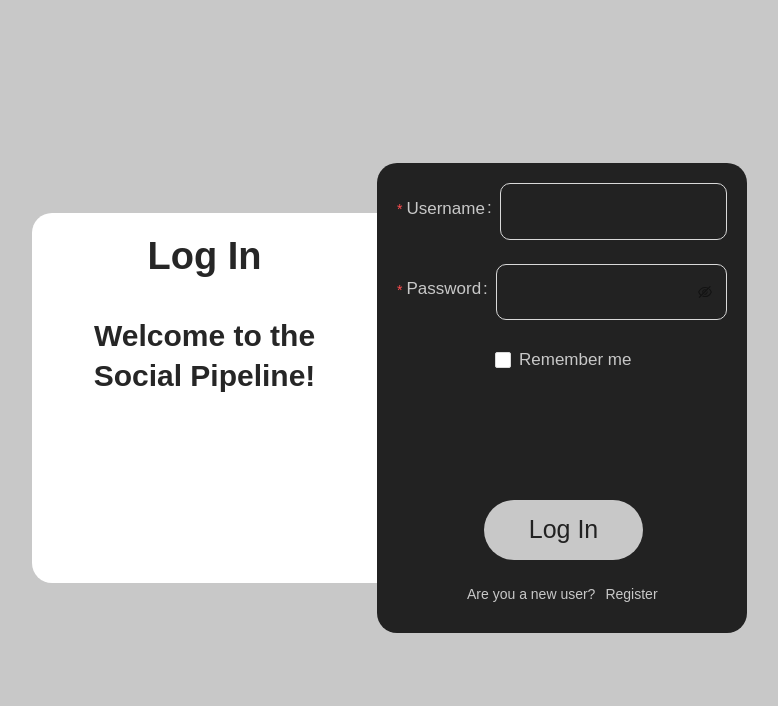
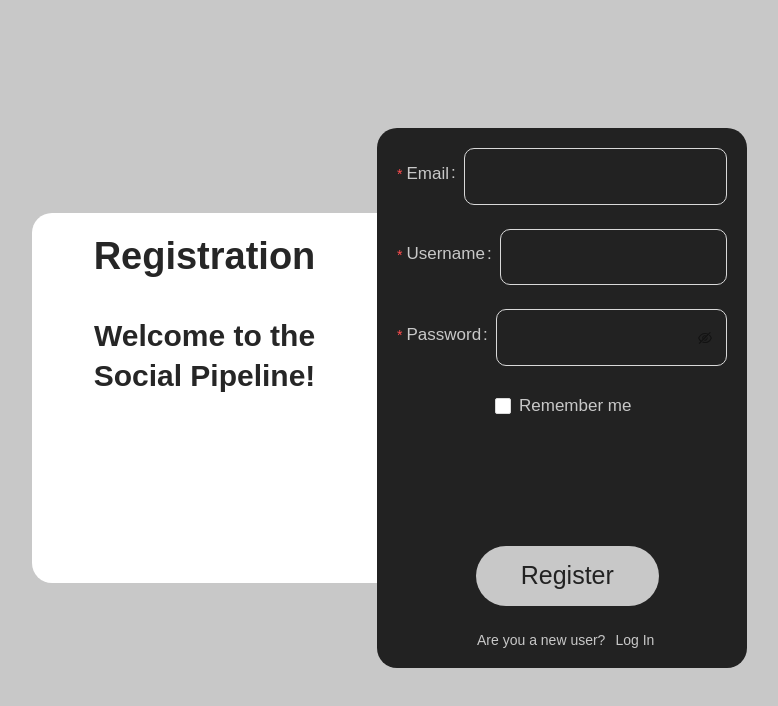
Before and after one commit to NKolosov097/Social-Pipeline, a React (Create React App) app: page / in a window 1280 px wide. Shown: the top 706 px of the page, without its empty margins (253-1031 px from the left). Built offline with nearby package versions, Linux system fonts and the light colour scheme.

Commit message:
#3 init: form registration

```diff
--- a/src/App.jsx
+++ b/src/App.jsx
@@ -6,6 +6,7 @@ import './index.css';
 import Login from './components/authentication/login/Login.js';
 import Registration from './components/authentication/registration/Registration.js';
 import Login2 from './components/authentication/Login2.jsx';
+import Registration2 from './components/authentication/Registration2.jsx';
 
 const Wrapper = styled.section`
   display: flex;
@@ -19,9 +20,10 @@ const Wrapper = styled.section`
 function App() {
   return (
     <Wrapper>
-      <Login2></Login2>
-      {/* <Login></Login>
-      <Registration></Registration> */}
+      {/* <Login2></Login2> */}
+      <Registration2></Registration2>
+      {/* <Login></Login>*/}
+      {/* <Registration></Registration> */}
     </Wrapper>
   );
 }
--- a/src/components/authentication/Css.module.css
+++ b/src/components/authentication/Css.module.css
@@ -73,6 +73,19 @@ button {
     border-radius: 20px;
   }
 
+  .form__aut__regist {
+    position: absolute;
+    z-index: 1000;
+    width: 370px;
+    height: 540px;
+    padding: 20px;
+
+    left: calc(50% + 20px);
+
+    background: #222 !important;
+    border-radius: 20px;
+  }
+
   .form__input {
     padding: 14px;
     background: transparent !important;
@@ -94,6 +107,18 @@ button {
 
     transition: all 300ms ease !important;
   }
+
+  .authentication__submit__regist {
+    left: -45px;
+    color: #222;
+    padding: 10px 45px 50px;
+    display: block;
+    cursor: pointer;
+    font-size: 25px;
+    border-radius: 50px !important;
+
+    transition: all 300ms ease !important;
+    }
 
   .authentication__submit:hover {
     color: #000 !important;
@@ -119,6 +144,19 @@ button {
     text-shadow: none !important;
     margin: 5px 10px;
     left: 60px;
+
+    bottom: -140px !important;
+  }
+
+  .field__register__regist {
+    position: absolute;
+    text-decoration: none;
+    color: rgb(200, 200, 200) !important;
+    background: transparent !important;
+    border: none !important;
+    text-shadow: none !important;
+    margin: 5px 10px;
+    left: 70px;
 
     bottom: -140px !important;
   }
--- /dev/null
+++ b/src/components/authentication/Registration2.jsx
@@ -0,0 +1,146 @@
+import React from 'react';
+import 'antd/dist/antd.css';
+import styles from './Css.module.css';
+import styled from 'styled-components';
+import { Form, Col, Row, Input, Button as ButtonLib, Checkbox } from 'antd';
+import { Typography } from 'antd';
+
+const { Title, Paragraph, Text } = Typography;
+const Button = styled(ButtonLib)`
+  bottom: -100px;
+  color: #222;
+  background: rgb(200, 200, 200);
+  border-radius: 10px;
+  border: rgb(200, 200, 200);
+
+  text-shadow: 0px 15px 5px rgba(0, 0, 0, 0.1), 10px 20px 5px rgba(0, 0, 0, 0.05),
+    -10px 20px 5px rgba(0, 0, 0, 0.05);
+`;
+
+const App = (props) => {
+  const onFinish = (values) => {
+    console.log('Success:', values);
+  };
+
+  const onFinishFailed = (errorInfo) => {
+    console.log('Failed:', errorInfo);
+  };
+
+  return (
+    <>
+      <div className={styles.container}>
+        <Form labelWrap="true" className={styles.wrapper__form}>
+          <Form.Item
+            labelWrap="true"
+            className={styles.info}
+            name="basic"
+            labelCol={{
+              span: 12,
+            }}
+            wrapperCol={{
+              span: 24,
+            }}
+          >
+            <Row>
+              <Col offset="0" className={styles.info__container}>
+                <Form.Item className={styles.info__item}>
+                  <Title level={1}>Registration</Title>
+                  <Title level={2}>Welcome to the Social Pipeline!</Title>
+                </Form.Item>
+              </Col>
+              <Col offset="12" className={styles.info__container} />
+            </Row>
+          </Form.Item>
+          <Form.Item
+            className={styles.form__aut__regist}
+            name="basic"
+            initialValues={{
+              remember: true,
+            }}
+            onFinish={onFinish}
+            onFinishFailed={onFinishFailed}
+            autoComplete="off"
+          >
+            <Form.Item
+              label="Email"
+              name="Email"
+              rules={[
+                {
+                  required: true,
+                  message: 'Please input your Email!',
+                },
+              ]}
+            >
+              <Row offset="24">
+                <Input autoComplete="new-email" className={styles.form__input} />
+              </Row>
+            </Form.Item>
+
+            <Form.Item
+              label="Username"
+              name="username"
+              rules={[
+                {
+                  required: true,
+                  message: 'Please input your username!',
+                },
+              ]}
+            >
+              <Row offset="24">
+                <Input autoComplete="new-username" className={styles.form__input} />
+              </Row>
+            </Form.Item>
+
+            <Form.Item
+              className={styles.form__item}
+              label="Password"
+              name="password"
+              rules={[
+                {
+                  required: true,
+                  message: 'Please input your password!',
+                },
+              ]}
+            >
+              <Input.Password className={styles.form__input} />
+            </Form.Item>
+
+            <Form.Item
+              name="remember"
+              valuePropName="checked"
+              wrapperCol={{
+                offset: 8,
+                span: 16,
+              }}
+            >
+              <Checkbox className={styles.checkbox}>Remember me</Checkbox>
+            </Form.Item>
+
+            <Form.Item
+              wrapperCol={{
+                offset: 9,
+              }}
+            >
+              <Button
+                size="large"
+                type="text"
+                className={styles.authentication__submit__regist}
+                htmlType="submit"
+              >
+                Register
+              </Button>
+            </Form.Item>
+            <Paragraph className={styles.field__register__regist}>
+              Are you a new user?
+              <Button className={styles.button__register} type="link">
+                Log In
+              </Button>
+            </Paragraph>
+          </Form.Item>
+        </Form>
+      </div>
+    </>
+  );
+};
+
+export default App;
```
